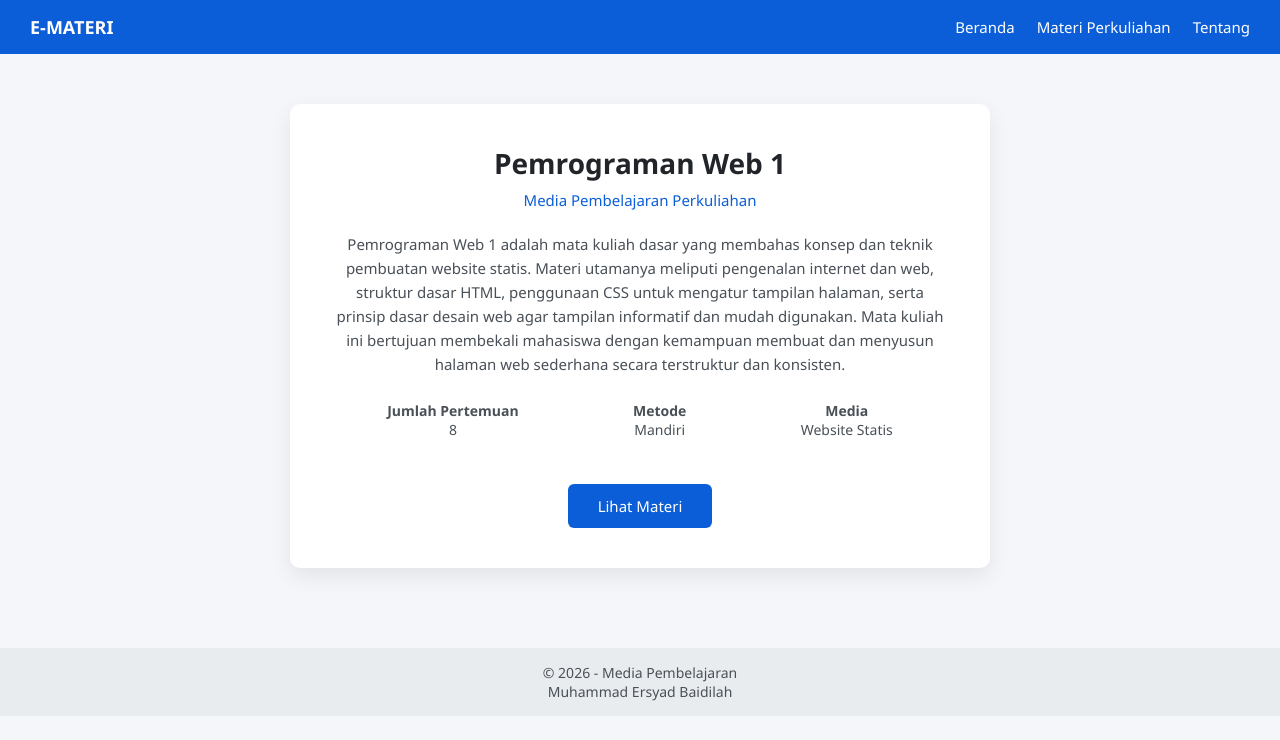
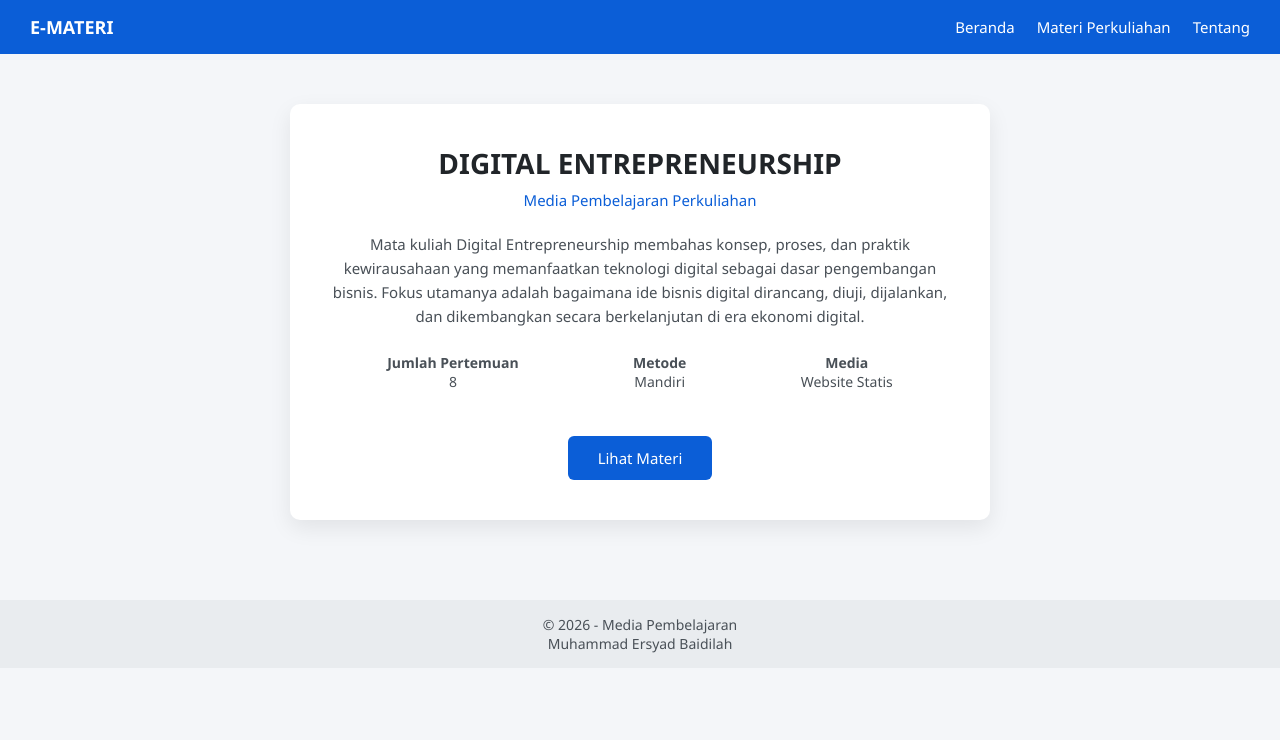
Before and after one commit to ersyad1606-tech/uas-pemrog, a plain HTML site: page index.html in a window 1280 px wide. Drawn offline with Linux system fonts and the light colour scheme.

Commit message:
Update index.html

```diff
--- a/index.html
+++ b/index.html
@@ -2,7 +2,7 @@
 <html lang="id">
   <head>
     <meta charset="UTF-8" />
-    <title>Pemrograman Web 1</title>
+    <title>Digital Entrepreneurship</title>
     <link rel="stylesheet" href="style.css">
   </head>
   <body>
@@ -19,17 +19,11 @@
 
     <main class="lms">
       <section class="lms-card">
-        <h1>Pemrograman Web 1</h1>
+        <h1>DIGITAL ENTREPRENEURSHIP</h1>
         <p class="subtitle">Media Pembelajaran Perkuliahan</p>
 
         <p>
-          Pemrograman Web 1 adalah mata kuliah dasar yang membahas konsep dan
-           teknik pembuatan website statis. Materi utamanya meliputi pengenalan
-           internet dan web, struktur dasar HTML, penggunaan CSS untuk mengatur
-            tampilan halaman, serta prinsip dasar desain web agar tampilan informatif
-             dan mudah digunakan. Mata kuliah ini bertujuan membekali mahasiswa dengan
-              kemampuan membuat dan menyusun halaman web sederhana secara terstruktur
-              dan konsisten.
+          Mata kuliah Digital Entrepreneurship membahas konsep, proses, dan praktik kewirausahaan yang memanfaatkan teknologi digital sebagai dasar pengembangan bisnis. Fokus utamanya adalah bagaimana ide bisnis digital dirancang, diuji, dijalankan, dan dikembangkan secara berkelanjutan di era ekonomi digital.
         </p>
 
         <div class="info">
```
